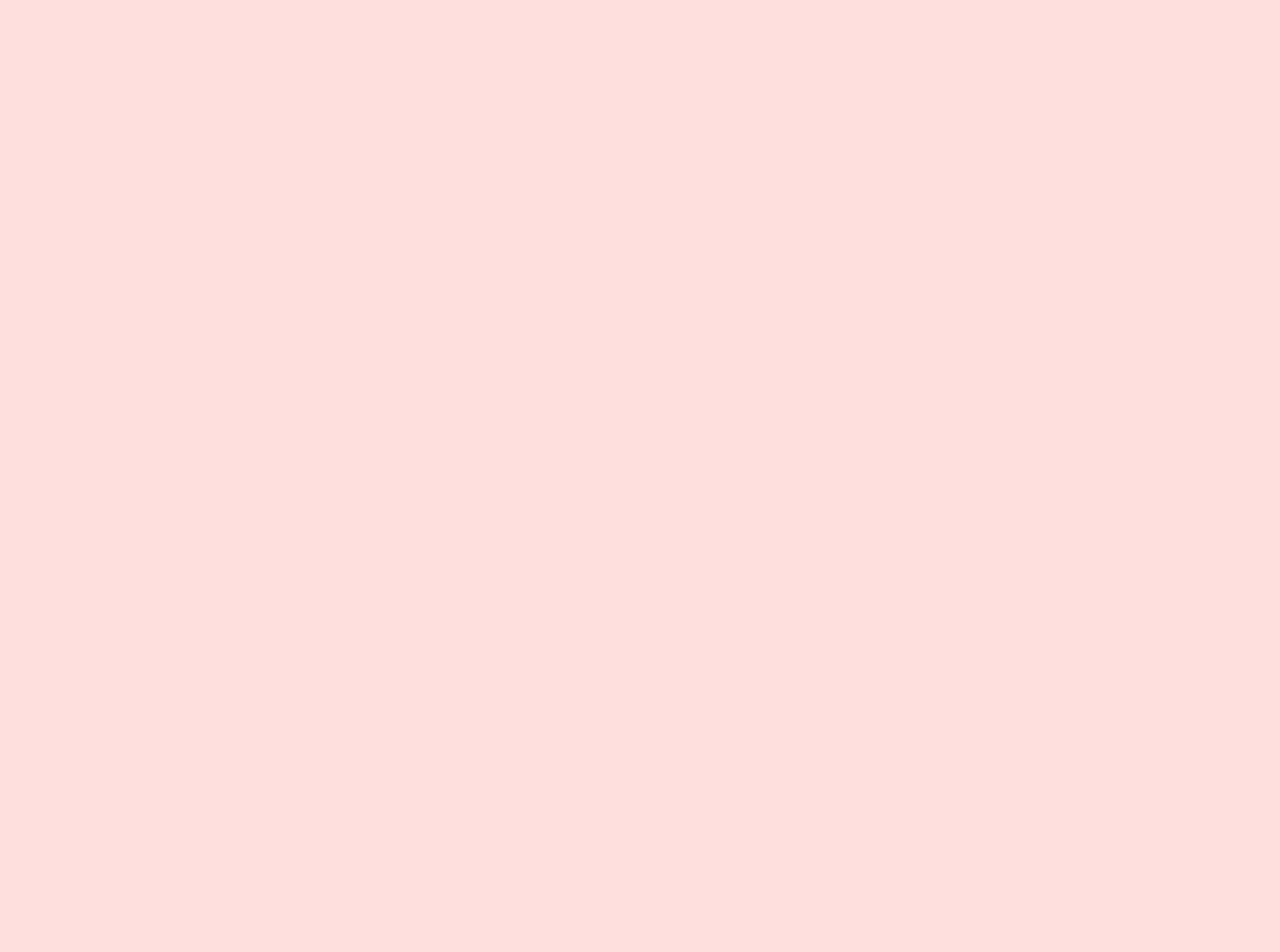
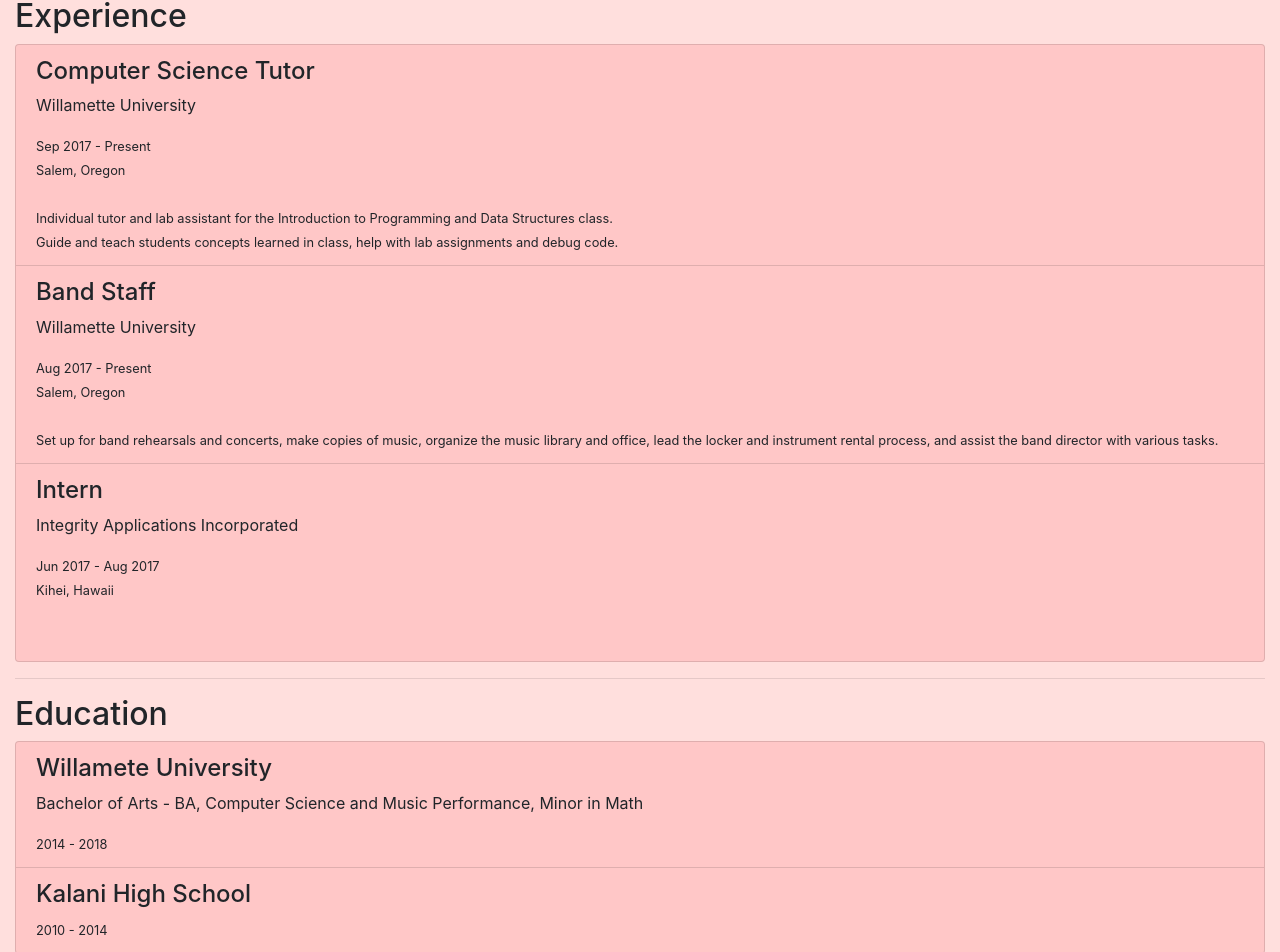
Before and after one commit to atodoki/webpage, an Angular app: page /home in a window 1280 px wide. Shown: the part 175-1127 px from the top of the page. Before the commit the page ends 800 px from the top, so only its background shows below. Built offline with nearby package versions, Linux system fonts and the light colour scheme.

Commit message:
Updated webpage and added deploy script

```diff
--- a/package.json
+++ b/package.json
@@ -8,7 +8,8 @@
     "build": "ng build --prod",
     "test": "ng test",
     "lint": "ng lint",
-    "e2e": "ng e2e"
+    "e2e": "ng e2e",
+    "deploy": "npm run build && cd dist && git init && git add . && git commit -m \"Updated webpage\" && git push -u https://github.com/atodoki/atodoki.github.io.git master"
   },
   "private": true,
   "dependencies": {
--- a/src/app/flute/flute.component.html
+++ b/src/app/flute/flute.component.html
@@ -4,3 +4,35 @@
 
 <h3>Senior Recital</h3>
 <iframe src="https://www.youtube.com/embed/?playlist=UL9g_-12rsE" width="560" height="315" allowfullscreen></iframe>
+
+<h5>Flute Sonata in E minor, BWV 1034</h5>
+<small>Johann Sebastian Bach (1685-1750)</small>
+<ol>
+<li>Adagio ma non tanto</li>
+<li>Allegro</li>
+<li>Andante</li>
+<li>Allegro</li>
+</ol>
+<hr>
+<h5>Flute Concertino, Op. 107</h5>
+<small>C&#233;cile Chaminade (1857 - 1944)</small>
+<hr>
+<h5>"The Great Train Race"</h5>
+<h6><i>'The Flute As You Don't Usually Hear it!' for solo flute</i></h6>
+<small>Ian Clarke (1964)</small>
+<hr>
+<h5>London Trio No. 1 in C Major</h5>
+<small>Franz Joseph Haydn (1732 - 1809)</small>
+<ol>
+  <li>Allegro moderator</li>
+  <li>Andante</li>
+  <li>Finale: Vivace</li>
+</ol>
+<hr>
+<h5>Sonata Flute and Piano</h5>
+<small>Jind&#345;ich Feld (1925 - 2007)</small>
+<ol>
+  <li>All giocoso</li>
+  <li>Grave</li>
+  <li>All Vivace</li>
+</ol>
--- a/src/app/home/home.component.css
+++ b/src/app/home/home.component.css
@@ -0,0 +1,3 @@
+.list-item-color {
+  background-color: #ffc7c7;
+}
--- a/src/app/home/home.component.html
+++ b/src/app/home/home.component.html
@@ -10,3 +10,42 @@
   <a href="https://www.twitter.com/arie_toki/" target="_blank"><img src="https://www.twitter.com/favicon.ico" alt="Twitter" height="16px" /></a>
   <a href="https://arietoki.tumblr.com/" target="_blank"><img src="https://www.tumblr.com/favicon.ico" alt="Tumblr" height="16px" /></a>
 </div>
+<hr />
+<h2>Experience</h2>
+<ul class="list-group">
+  <li class="list-group-item list-item-color">
+    <h4>Computer Science Tutor</h4>
+    <p>Willamette University</p>
+    <small>Sep 2017 - Present</small><br />
+    <small>Salem, Oregon</small><br /><br />
+    <small>Individual tutor and lab assistant for the Introduction to Programming and Data Structures class.</small><br />
+    <small>Guide and teach students concepts learned in class, help with lab assignments and debug code.</small><br />
+  </li>
+  <li class="list-group-item list-item-color">
+    <h4>Band Staff</h4>
+    <p>Willamette University</p>
+    <small>Aug 2017 - Present</small><br />
+    <small>Salem, Oregon</small><br /><br />
+    <small>Set up for band rehearsals and concerts, make copies of music, organize the music library and office, lead the locker and instrument rental process, and assist the band director with various tasks.</small><br />
+  </li>
+  <li class="list-group-item list-item-color">
+    <h4>Intern</h4>
+    <p>Integrity Applications Incorporated</p>
+    <small>Jun 2017 - Aug 2017</small><br />
+    <small>Kihei, Hawaii</small><br /><br />
+    <small></small><br />
+  </li>
+</ul>
+<hr />
+<h2>Education</h2>
+<ul class="list-group">
+  <li class="list-group-item list-item-color">
+    <h4>Willamete University</h4>
+    <p>Bachelor of Arts - BA, Computer Science and Music Performance, Minor in Math</p>
+    <small>2014 - 2018</small>
+  </li>
+  <li class="list-group-item list-item-color">
+    <h4>Kalani High School</h4>
+    <small>2010 - 2014</small>
+  </li>
+</ul>
--- a/src/styles.css
+++ b/src/styles.css
@@ -2,6 +2,6 @@
     Created on : Aug 29, 2017, 9:29:01 PM
     Author     : arieltodoki
 */
-body{
+body {
 	background-color:#FFDFDD;
 }
```
Also changed, not shown: 1 other file (tests, documents, lock files or other folders).
